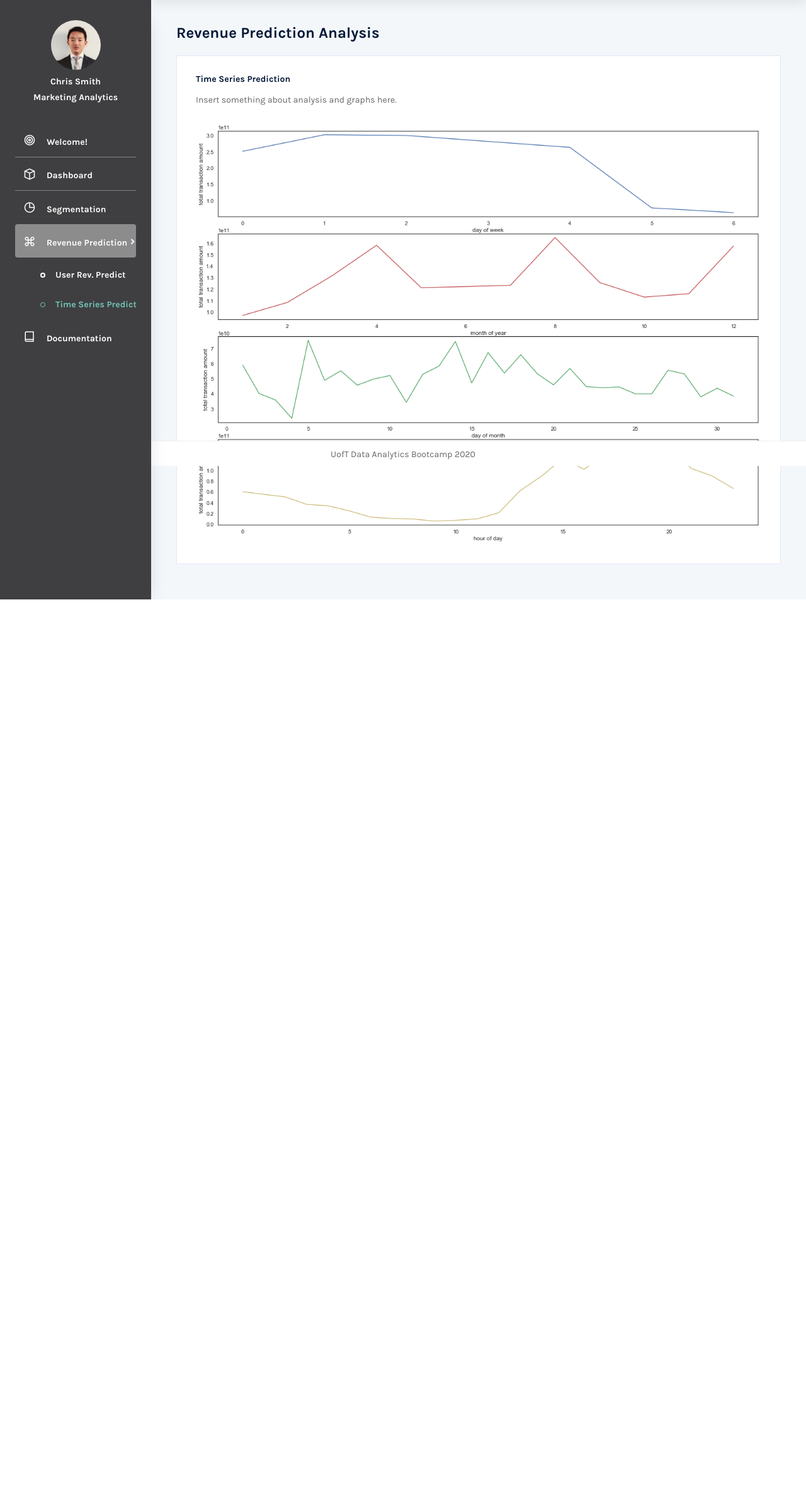
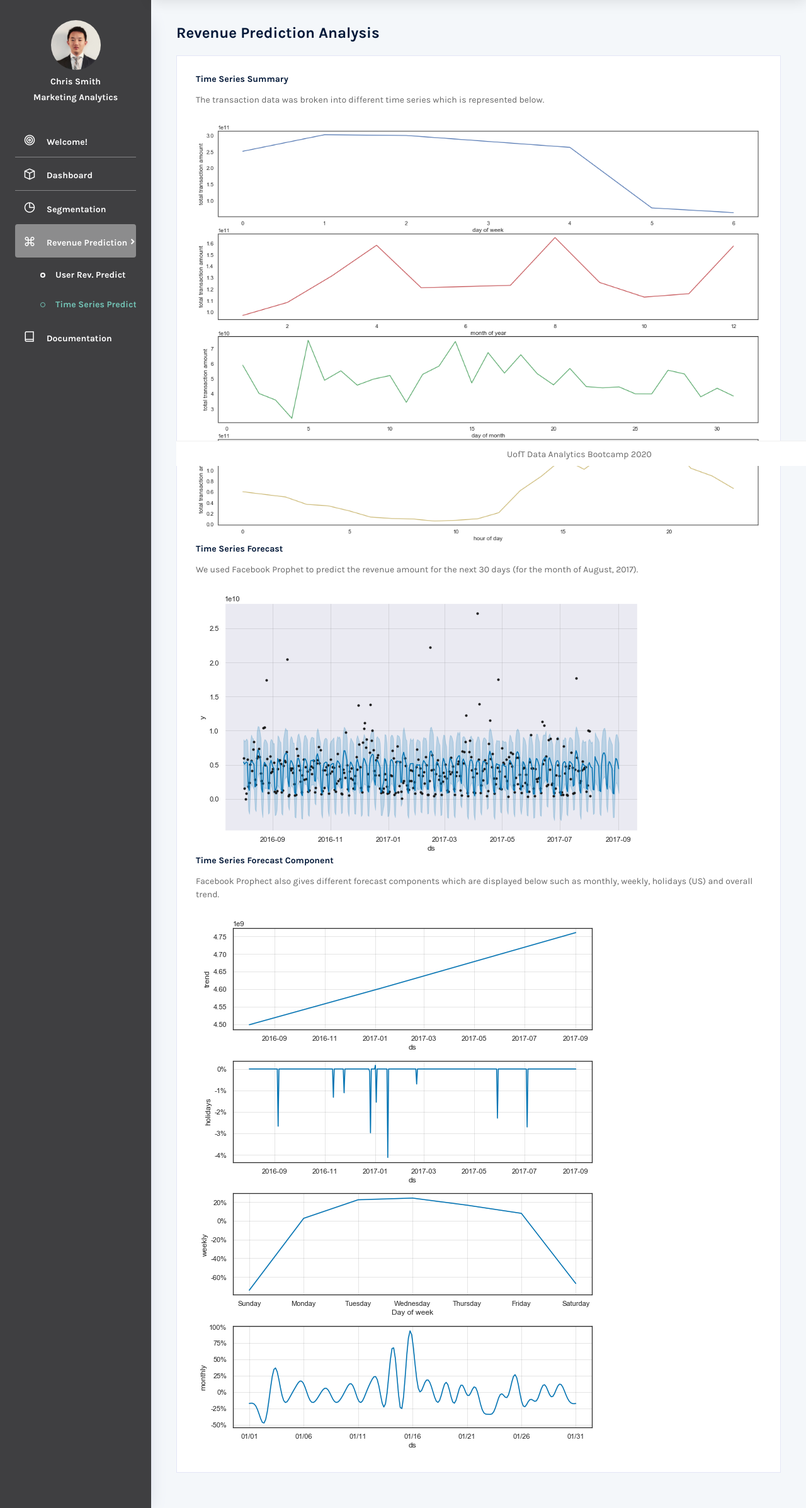
Before and after one commit to chaochaoachao/project-google-analytics-data, a Flask app: template main_app/templates/timepredict.html in a window 1280 px wide. Shown: the part 60-2455 px from the top of the page at 63% size. Before the commit the page ends 1012 px from the top, so only its background shows below. Run offline with Flask 2, Linux system fonts and the light colour scheme; the template is opened without the code that fills it, so the values that code supplies are empty.

Commit message:
update with new images and new copy

```diff
--- a/main_app/static/docs/documentation.html
+++ b/main_app/static/docs/documentation.html
@@ -90,7 +90,6 @@ WOW THIS IS COOL</pre>
                             <div class="card-img-holder mt-4">
                               <img class="img-fluid" src="../images/documentation1.png">
                               <img class="img-fluid" src="../images/documentation2.png">
-                              <img class="img-fluid" src="../images/documentation3.png">
                             </div>
                         </div>
                     </div>
--- a/main_app/templates/timepredict.html
+++ b/main_app/templates/timepredict.html
@@ -101,12 +101,26 @@
             <div class="col-xl-12 d-flex grid-margin stretch-card">
                 <div class="card">
                   <div class="card-body">
-                      <h4 class="card-title">Time Series Prediction</h4>
+                      <h4 class="card-title">Time Series Summary</h4>
                       <div class="row mt-3">
                         <div class="col-lg-12">
-                          <p>Insert something about analysis and graphs here.</p>
+                          <p>The transaction data was broken into different time series which is represented below. </p>
                               <div class="card-img-holder mt-4">
                                 <img class="img-fluid" src="../static/images/transaction_trends.png">
+                              </div>
+                              <h4 class="card-title">Time Series Forecast</h4>
+                      <div class="row mt-3">
+                        <div class="col-lg-12">
+                          <p>We used Facebook Prophet to predict the revenue amount for the next 30 days (for the month of August, 2017). </p>
+                              <div class="card-img-holder mt-4">
+                                <img class="img-fluid" src="../static/images/prediction1.png">
+                              </div>
+                              <h4 class="card-title">Time Series Forecast Component</h4>
+                      <div class="row mt-3">
+                        <div class="col-lg-12">
+                          <p>Facebook Prophect also gives different forecast components which are displayed below such as monthly, weekly, holidays (US) and overall trend.  </p>
+                              <div class="card-img-holder mt-4">
+                                <img class="img-fluid" src="../static/images/forecast1.png">
                               </div>
                             </div>
                         </div>
```
Also changed, not shown: main_app/templates/revpredict.html (+7 -7 lines), main_app/static/images/forecast1.png.
